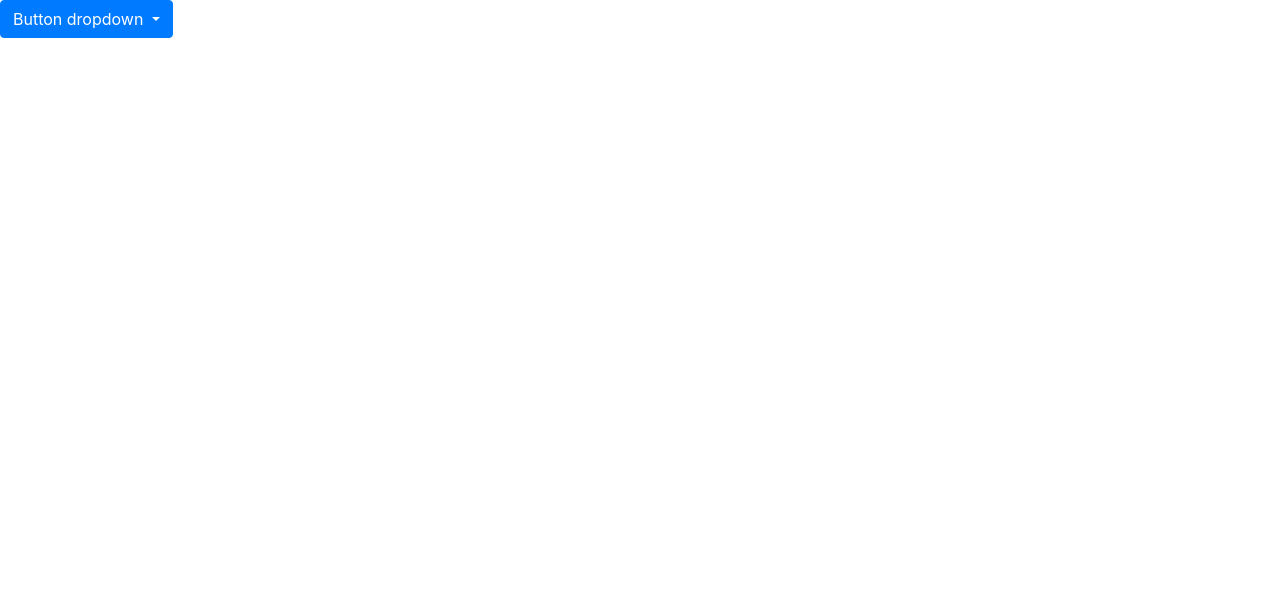
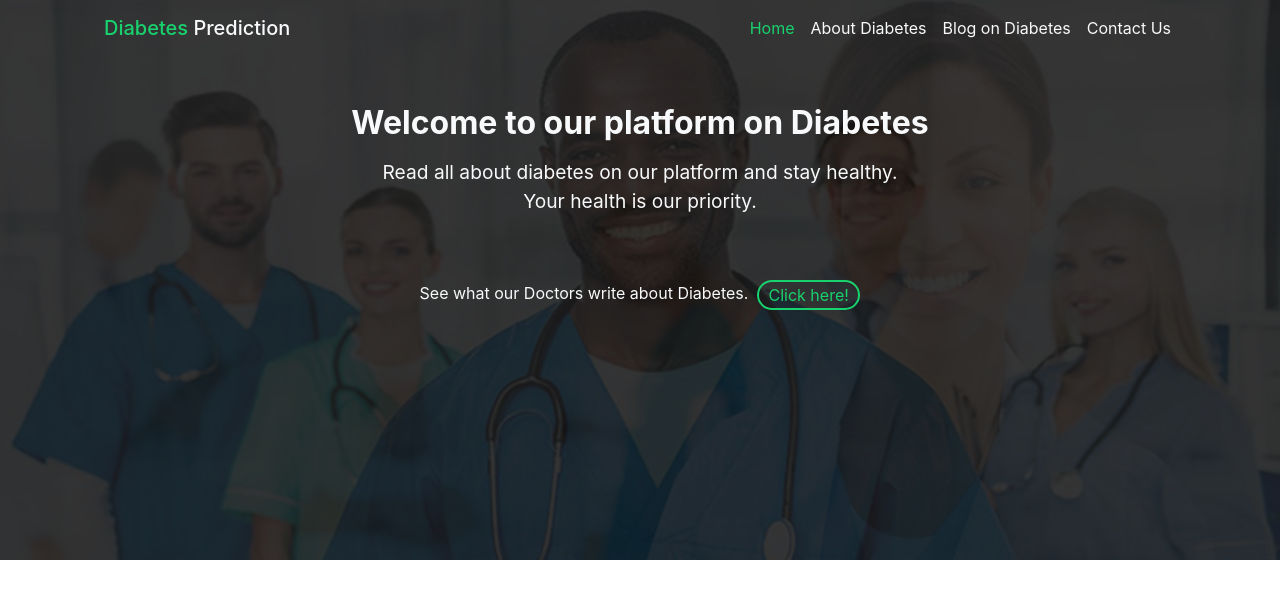
Before and after one commit to cliffordten/diabetes-prediction, an Angular app: page /home in a window 1280 px wide. Before the commit this address led to /. Shown: the top 598 px of the page. Built offline with nearby package versions, Linux system fonts and the light colour scheme.

Commit message:
add component and routes

```diff
--- a/angular.json
+++ b/angular.json
@@ -30,7 +30,10 @@
             "scripts": [
               "./node_modules/jquery/dist/jquery.min.js",
               "./node_modules/popper.js/dist/umd/popper.min.js",
-              "./node_modules/bootstrap/dist/js/bootstrap.min.js"]
+              "./node_modules/bootstrap/dist/js/bootstrap.min.js",
+              "./src/assets/js/image-slider.js",
+              "./src/assets/js/main.js"
+            ]
           },
           "configurations": {
             "production": {
--- a/src/app/app-routing.module.ts
+++ b/src/app/app-routing.module.ts
@@ -1,8 +1,12 @@
 import { NgModule } from '@angular/core';
 import { Routes, RouterModule } from '@angular/router';
+import { HomeComponent } from './website/home/home.component';
 
 
-const routes: Routes = [];
+const routes: Routes = [
+  {path: 'home', component: HomeComponent},
+  {path: '', redirectTo: '/home', pathMatch: "full"}
+];
 
 @NgModule({
   imports: [RouterModule.forRoot(routes)],
--- a/src/app/app.component.html
+++ b/src/app/app.component.html
@@ -1,13 +1,2 @@
-<div class="btn-group" dropdown>
-  <button dropdownToggle type="button" class="btn btn-primary dropdown-toggle">
-    Button dropdown <span class="caret"></span>
-  </button>
-  <ul *dropdownMenu class="dropdown-menu" role="menu">
-    <li role="menuitem"><a class="dropdown-item" href="#">Action</a></li>
-    <li role="menuitem"><a class="dropdown-item" href="#">Another action</a></li>
-    <li role="menuitem"><a class="dropdown-item" href="#">Something else here</a></li>
-    <li class="divider dropdown-divider"></li>
-    <li role="menuitem"><a class="dropdown-item" href="#">Separated link</a>
-    </li>
-  </ul>
-</div>
+<app-header></app-header>
+<router-outlet></router-outlet>
--- a/src/app/app.module.ts
+++ b/src/app/app.module.ts
@@ -3,10 +3,14 @@ import { NgModule } from '@angular/core';
 
 import { AppRoutingModule } from './app-routing.module';
 import { AppComponent } from './app.component';
+import { HeaderComponent } from './website/header/header.component';
+import { HomeComponent } from './website/home/home.component';
 
 @NgModule({
   declarations: [
-    AppComponent
+    AppComponent,
+    HeaderComponent,
+    HomeComponent
   ],
   imports: [
     BrowserModule,
--- a/src/styles.css
+++ b/src/styles.css
@@ -1 +1,16 @@
 /* You can add global styles to this file, and also import other style files */
+* {
+  border: 0;
+  margin: 0;
+  padding: 0;
+  text-decoration: none;
+  text-align: center;
+  box-sizing: border-box;
+}
+body {
+  font-family: "Poppins", sans-serif;
+  line-height: 1.625;
+  color: #666;
+  -webkit-font-smoothing: antialiased;
+  overflow-x: hidden;
+}
```
Also changed, not shown: 1 other file (tests, documents, lock files or other folders).
